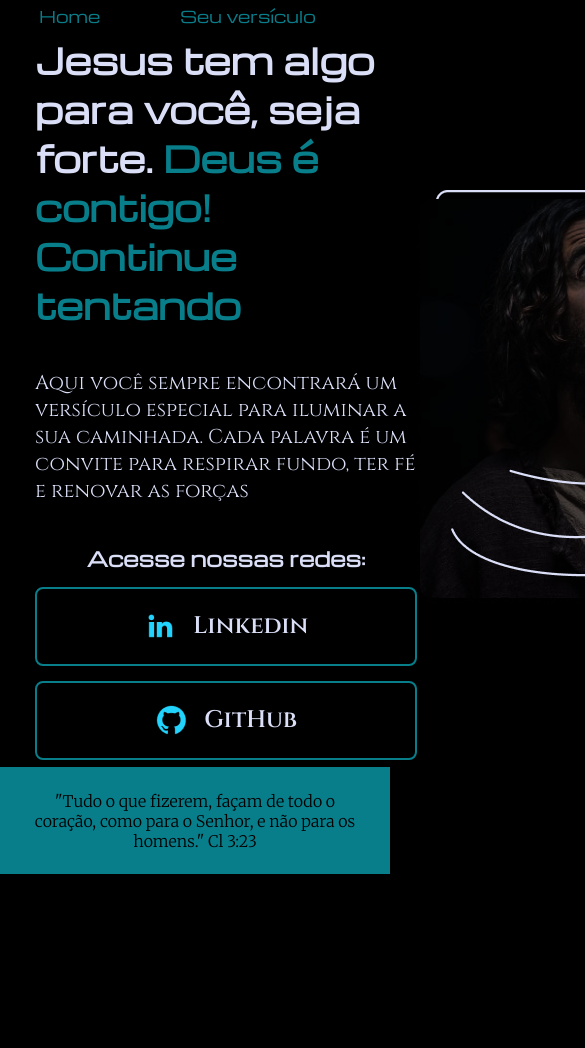
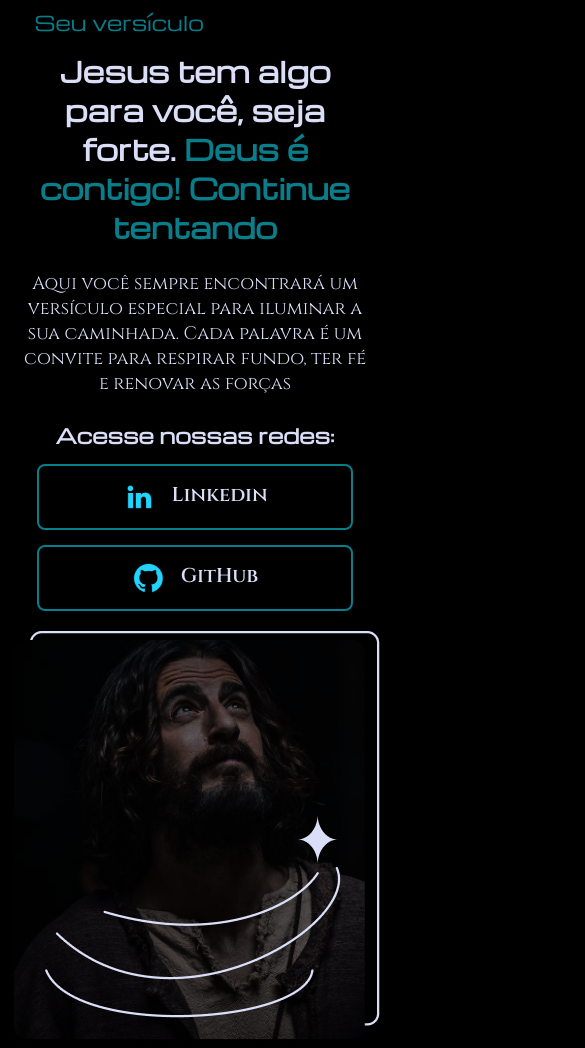
Before and after one commit to Lucastrovo/ProjetoBiblia, a plain HTML site: page index.html in a window 390 px wide. Shown: the top 1048 px of the page, 585 px wide, since content can reach past the window. Before the commit the page ends 874 px from the top, so only its background shows below. Drawn offline with nearby package versions, Linux system fonts and the light colour scheme; a web font is replaced by a local one.

Commit message:
MUDANCA PARA MELHOR VISUALIZAR PELO CELULAR

```diff
--- a/index.html
+++ b/index.html
@@ -10,7 +10,7 @@
 <body>
     <header class="cabecalho">
         <nav class="cabeacalho__menu">
-            <a class="cabecalho__menu__link" href="index.html">Home</a>
+
             <a class="cabecalho__menu__link" href="about.html">Seu versículo</a>
         </nav>
     </header>
--- a/style.css
+++ b/style.css
@@ -1,80 +1,82 @@
 @import url('https://fonts.googleapis.com/css2?family=Anton+SC&family=Cinzel:wght@400..900&family=Merriweather:ital,opsz,wght@0,18..144,300..900;1,18..144,300..900&family=Michroma&family=Six+Caps&display=swap');
 
-* {margin: 0;
-padding: 0;}
-
+* {
+    margin: 0;
+    padding: 0;
+    box-sizing: border-box;
+}
 
 body {
-    box-sizing: border-box;
-    background-color:black;
+    background-color: black;
     color: #DADFF7;
 }
 
-.cabecalho{
-  padding:1% 0% 0% 10%;
+/* ================= CABEÇALHO ================= */
+.cabecalho {
+    padding: 1% 0 0 10%;
 }
 
-.cabeacalho__menu{
+.cabecalho__menu {
     display: flex;
     gap: 80px;
-
 }
 
-
-    .cabecalho__menu__link{
-      font-family:"Michroma", sans-serif;
+.cabecalho__menu__link {
+    font-family: "Michroma", sans-serif;
     color: #087E8B;
     font-weight: 300;
     text-decoration: none;
-
 }
 
-
-
-
-
-
-.titulo-destaque {
-    color:#087E8B;
-
+.cabecalho__menu__link:hover {
+    cursor: pointer;
+    color: #DADFF7;
 }
 
+/* ================= TÍTULOS ================= */
+.titulo-destaque {
+    color: #087E8B;
+}
+
+/* ================= APRESENTAÇÃO ================= */
 .apresentacao {
     padding: 2% 9%;
     display: flex;
     align-items: center;
     justify-content: space-between;
 }
-.apresentacao__conteudo{
+
+.apresentacao__conteudo {
     width: 615px;
     display: flex;
     flex-direction: column;
     gap: 40px;
+}
 
+.apresentacao__conteudo__titulo {
+    font-size: 35px;
+    font-family: "Michroma", sans-serif;
 }
-.apresentacao__conteudo__titulo{
-    font-size: 35px;
-    font-family:  "Michroma", sans-serif;
-}
-.apresentacao__conteudo__paragrafo{
+
+.apresentacao__conteudo__paragrafo {
     font-size: 20px;
     font-family: "Cinzel", serif;
 }
-.apresentacao__links{
-display:flex;
+
+.apresentacao__links {
+    display: flex;
     flex-direction: column;
     align-items: center;
     justify-content: space-between;
     gap: 15px;
 }
 
-.apresentacao__links__subtitulo{
- font-family:  "Michroma", sans-serif;
+.apresentacao__links__subtitulo {
+    font-family: "Michroma", sans-serif;
     font-size: 20px;
-
 }
 
-.apresentacao__links__botoes{
+.apresentacao__links__botoes {
     display: flex;
     justify-content: center;
     gap: 16px;
@@ -86,14 +88,17 @@ gap: 15px;
     font-size: 24px;
     padding: 21.5px 0px;
     text-decoration: none;
-    color:#DADFF7;
+    color: #DADFF7;
     font-family: "Cinzel", serif;
 }
+
 .apresentacao__links__botoes:hover {
     cursor: pointer;
     background-color: #272727;
 }
-.rodape{
+
+/* ================= RODAPÉ ================= */
+.rodape {
     padding: 23.3px;
     font-family: "Merriweather", serif;
     font-weight: 300;
@@ -102,6 +107,7 @@ gap: 15px;
     background-color: #087E8B;
 }
 
+/* ================= VERSÍCULO ================= */
 .versiculo-section {
     padding: 5% 10%;
     display: flex;
@@ -126,3 +132,75 @@ gap: 15px;
     line-height: 1.8;
     color: #DADFF7;
 }
+
+/* ================= RESPONSIVIDADE ================= */
+@media (max-width: 768px) {
+
+    /* Cabeçalho */
+    .cabecalho {
+        padding: 2% 5%;
+    }
+
+    .cabecalho__menu {
+        justify-content: center; /* centraliza o link Home */
+        gap: 0;
+    }
+
+    .cabecalho__menu__link {
+        font-size: 20px;
+        padding: 10px 15px;
+    }
+
+    /* Apresentação */
+    .apresentacao {
+        flex-direction: column;
+        padding: 2% 5%;
+        align-items: center;
+        gap: 20px;
+    }
+
+    .apresentacao__conteudo {
+        width: 100%;
+        gap: 25px;
+    }
+
+    .apresentacao__conteudo__titulo {
+        font-size: 28px;
+        text-align: center;
+    }
+
+    .apresentacao__conteudo__paragrafo {
+        font-size: 18px;
+        text-align: center;
+    }
+
+    /* Links / Botões */
+    .apresentacao__links__botoes {
+        width: 90%;
+        font-size: 20px;
+        padding: 15px 0;
+    }
+
+    /* Versículo */
+    .versiculo-section {
+        padding: 5% 5%;
+        min-height: auto;
+    }
+
+    .versiculo-box {
+        padding: 25px;
+        width: 100%;
+        max-width: 95%;
+    }
+
+    .versiculo-box p {
+        font-size: 18px;
+        line-height: 1.6;
+    }
+
+    /* Rodapé */
+    .rodape {
+        font-size: 16px;
+        padding: 15px;
+    }
+}
```
Lines whose indentation alone changed are shown as unchanged.
